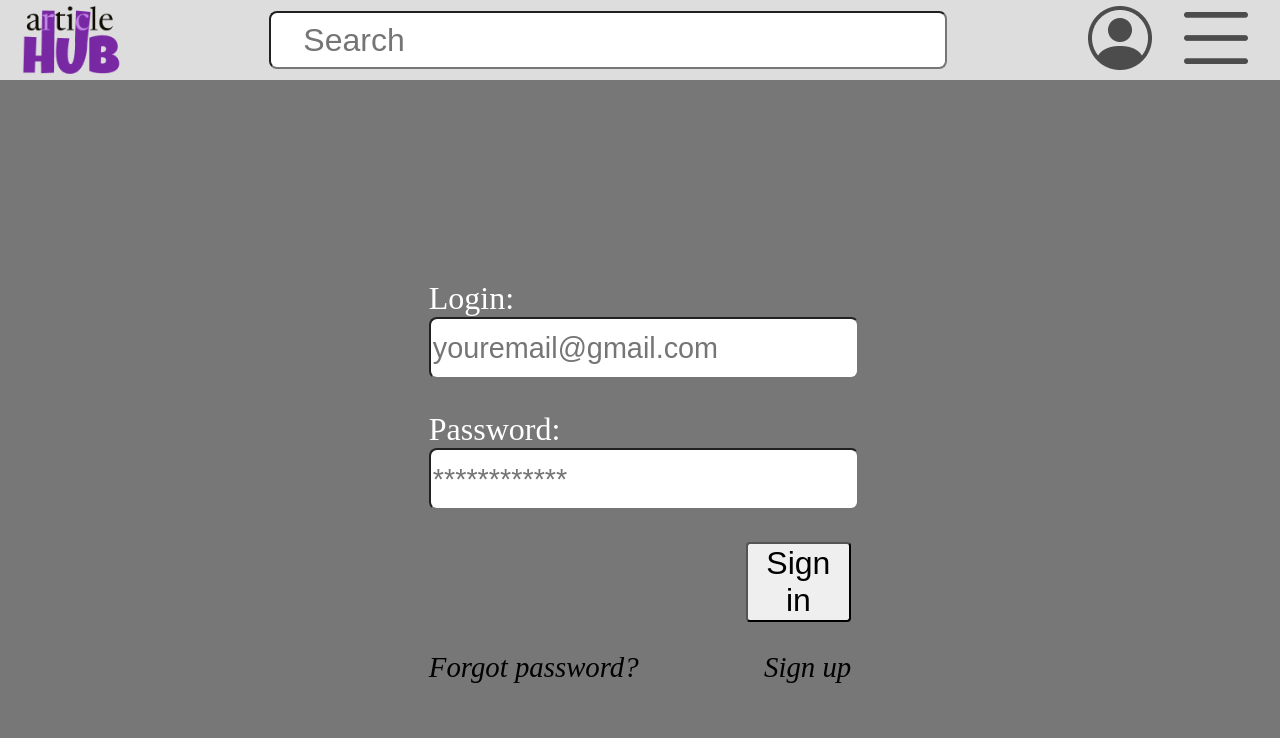
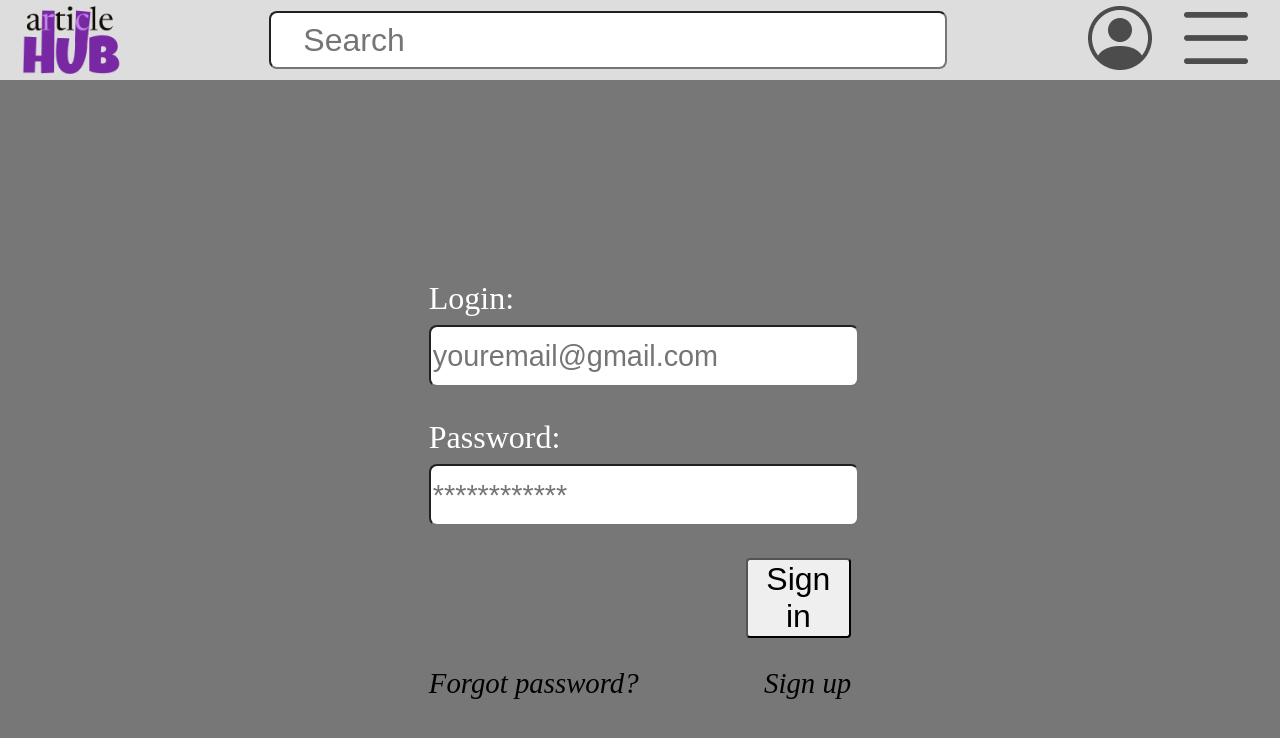
Before and after one commit to IlliaMan/PublishingPlatform, a Svelte app: page / in a window 1280 px wide. Shown: the top 738 px of the page. Built offline with nearby package versions, Linux system fonts and the light colour scheme.

Commit message:
row-gap added in InputRectangle

```diff
--- a/src/components/InputRectangle/InputRectangle.svelte
+++ b/src/components/InputRectangle/InputRectangle.svelte
@@ -14,6 +14,7 @@ div {
   display: flex;
   flex-direction: column;
   padding: 0;
+  row-gap: 0.5rem;
 }
 
 p {
```
